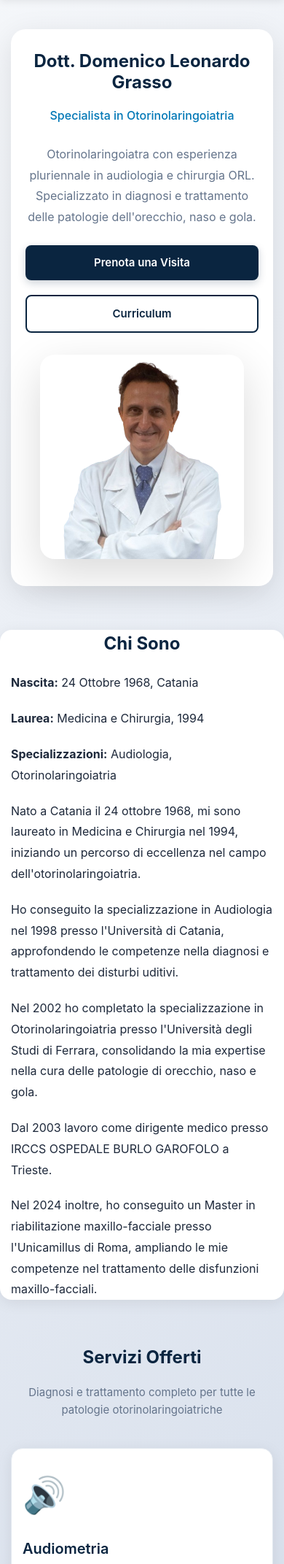
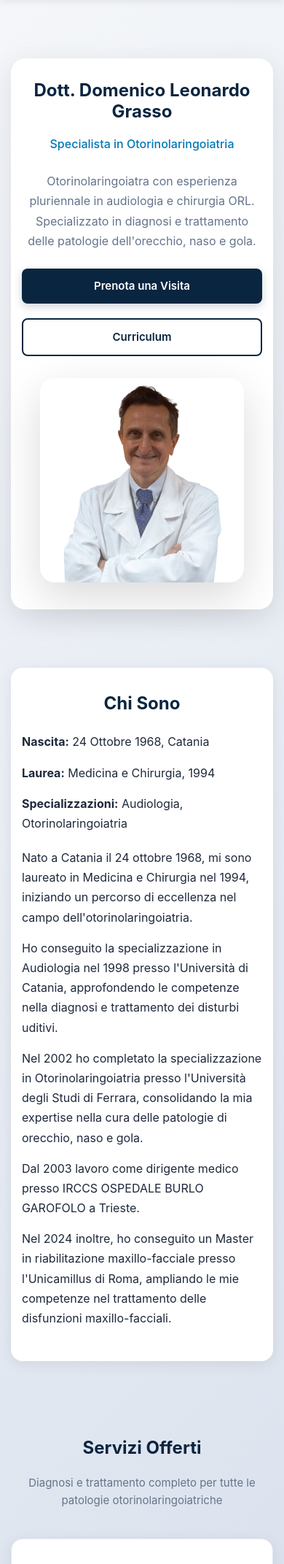
Before and after one commit to ffedericograsso/portfolioDottGrasso, a PHP site: page / in a window 390 px wide. Shown: the part 52-2195 px from the top of the page at 73% size. Run offline with PHP 8.4, Linux system fonts and the light colour scheme; a stand-in replaces the project's code that opens the database connection; some libraries are stand-ins or nearby versions.

Commit message:
nowLastThing

```diff
--- a/css/styles.css
+++ b/css/styles.css
@@ -1142,31 +1142,103 @@ td a:hover {
 
     /* Bio section mobile */
     .bio-section {
-        padding: 30px 20px;
-        margin: 40px auto 60px;
+    padding: 30px 15px !important;
+    margin: 40px 15px 60px !important;
+    width: calc(100% - 30px) !important;
+    max-width: 100% !important;
+    box-sizing: border-box !important;
     }
 
     .bio-section h2 {
         font-size: 26px;
         margin-bottom: 20px;
+        word-wrap: break-word;
+        overflow-wrap: break-word;
     }
 
     .bio-section p {
         font-size: 16px;
-    }
-
-    /* Contact section mobile */
+        word-wrap: break-word;
+        overflow-wrap: break-word;
+        line-height: 1.7;
+        margin-bottom: 15px;
+    }
+
+    .bio-section strong {
+        display: inline;
+        word-wrap: break-word;
+        overflow-wrap: break-word;
+    }
+
+    /* Link CV */
+    .cv-link {
+        display: inline-block;
+        margin-top: 20px;
+        padding: 12px 24px;
+        font-size: 15px;
+        word-wrap: break-word;
+        overflow-wrap: break-word;
+    }
+
+    /* Services section mobile - VERIFICA */
+    .services-section {
+        padding: 40px 15px 60px !important;
+        margin: 40px auto !important;
+        width: 100% !important;
+        max-width: 100% !important;
+    }
+
+    .services-grid {
+        padding: 0 !important;
+        width: 100% !important;
+    }
+
+    .service-card {
+        padding: 25px 20px;
+        margin-bottom: 20px;
+        width: 100%;
+        box-sizing: border-box;
+    }
+
+    .service-card h3 {
+        font-size: 20px;
+        word-wrap: break-word;
+        overflow-wrap: break-word;
+        line-height: 1.4;
+    }
+
+    .service-card p {
+        font-size: 15px;
+        word-wrap: break-word;
+        overflow-wrap: break-word;
+        line-height: 1.6;
+    }
+
+    /* Contact section mobile - VERIFICA */
     .contact-section {
-        padding: 30px 20px;
-        margin: 40px auto 60px;
+        padding: 30px 15px !important;
+        margin: 40px 15px 60px !important;
+        width: calc(100% - 30px) !important;
+        max-width: 100% !important;
+        box-sizing: border-box !important;
     }
 
     .contact-section h3 {
         font-size: 26px;
         margin-bottom: 20px;
+        word-wrap: break-word;
+        overflow-wrap: break-word;
+    }
+
+    .contact-section p {
+        word-wrap: break-word;
+        overflow-wrap: break-word;
     }
 
     #menu {
+        width: 100% !important;
+        max-width: 100% !important;
+        box-sizing: border-box;
         font-size: 15px;
         padding: 14px 16px;
     }
@@ -1174,6 +1246,50 @@ td a:hover {
     #telefono {
         font-size: 20px;
         word-break: break-word;
+        margin-top: 20px;
+    }
+
+    #telefono a {
+        word-break: break-word;
+        display: inline-block;
+    }
+
+    /* Hero section mobile - VERIFICA */
+    .hero-section {
+        padding: 40px 15px !important;
+        margin: 40px auto !important;
+        width: 100% !important;
+    }
+
+    .hero-content {
+        padding: 30px 15px !important;
+        gap: 30px;
+        width: 100% !important;
+        box-sizing: border-box;
+    }
+
+    .hero-text {
+        width: 100%;
+    }
+
+    .hero-text h1 {
+        font-size: 26px;
+        word-wrap: break-word;
+        overflow-wrap: break-word;
+    }
+
+    .hero-text .subtitle {
+        font-size: 18px;
+        word-wrap: break-word;
+        overflow-wrap: break-word;
+    }
+
+    .hero-text p {
+        font-size: 16px;
+        margin-bottom: 24px;
+        word-wrap: break-word;
+        overflow-wrap: break-word;
+        line-height: 1.7;
     }
 
     /* ========== LOCATION TABLE  ========== */
```
